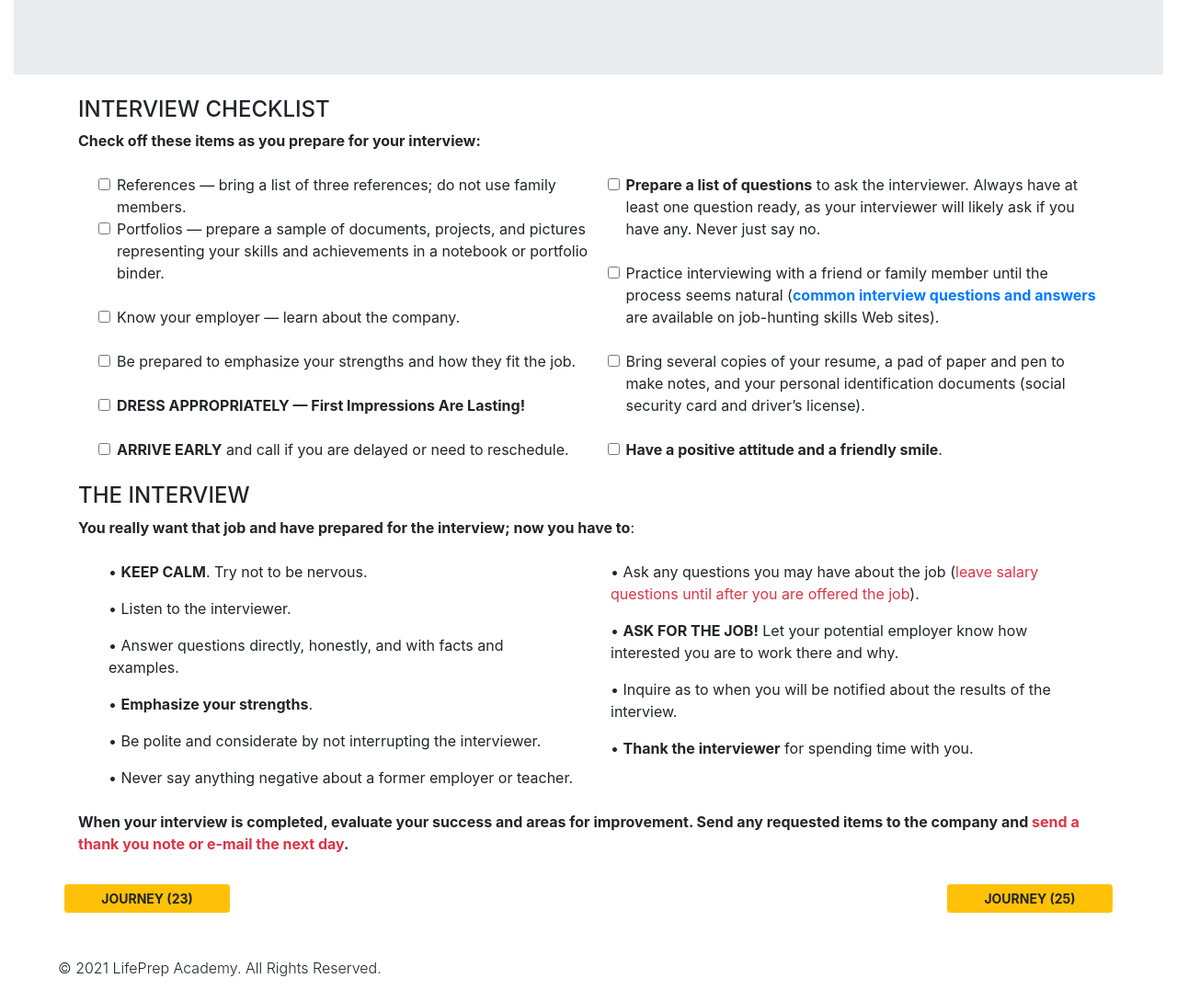
After one commit to sky8the2flies/lifeprepacademy, a Django app: template main_app/templates/main_app/journey/journey_24.html in a window 1280 px wide. The commit adds this page. Shown: the part 1379-2468 px from the top of the page at 92% size. Run offline with Django 3.2, Linux system fonts and the light colour scheme; the template is opened without the code that fills it, so the values that code supplies are empty; some libraries are stand-ins or nearby versions.

Commit message:
Journey25

```diff
--- a/main_app/templates/main_app/journey/journey_22.html
+++ b/main_app/templates/main_app/journey/journey_22.html
@@ -4,7 +4,7 @@
 </div>
 <div class="container text-center mt-3 mb-4">
       <h2 class="display-4 container text-center">Going on the <span class="text-warning">Journey</span></h2>
-      <h3 class="text-center">More Post Secondary Options</h3>
+      <h3 class="text-center">Career Planning and Tools</h3>
 </div>
 <hr>
 
--- /dev/null
+++ b/main_app/templates/main_app/journey/journey_24.html
@@ -0,0 +1,148 @@
+{% extends 'base.html' %}
+{% block content %}
+<div class="container-fluid p-0 m-0 w-100" style="height:28vh;background:url('https://lifeprep-academy.s3-us-west-1.amazonaws.com/Backgrounds/LP+Background-PostSecondary1.jpg') no-repeat center; background-size: 100%">
+</div>
+<div class="container text-center mt-3 mb-4">
+      <h2 class="display-4 container text-center">Going on the <span class="text-warning">Journey</span></h2>
+      <h3 class="text-center">Career Planning and Tools</h3>
+</div>
+<hr>
+
+<div class="container mb-4 mt-4">
+  <div class="row">
+    <div class="col float-left">
+        <a href="/journey/23/" class="row btn btn-sm btn-warning col-md-4 font-weight-bold float-left" role="button" aria-pressed="true">JOURNEY (23)</a>
+    </div>
+
+    <div class="col float-right">
+        <a href="/journey/25/" class="row btn btn-sm btn-warning col-md-4 font-weight-bold float-right" role="button" aria-pressed="true">JOURNEY (25)</a>
+    </div>
+  </div>
+</div>
+
+<div class="container mb-4">
+    <h4>PREPARATION FOR YOUR INTERVIEW</h4>
+    <img src="https://lifeprep-academy.s3-us-west-1.amazonaws.com/Journey/Inteview2.jpg" class="float-right ml-3" alt="Career Tools" style="width: 300px; height: 190px;">
+    <p><strong>Your cover letter and resume were a success; you got an interview—now what</strong>?
+
+    <p>When you arrive at an interview, you may be asked to fill out a <a href="https://www.thebalancecareers.com/job-application-form-sample-2061607/" class="font-weight-bold" target="_blank">Job Application</a> before the employer interviews you. <strong>Your application may be their first impression of you</strong>. Make it a good one by following these tips:</p>
+</div>
+<div class="container mt-3 pl-5 mb-4">
+    <p>1. Read the entire application before filling in any sections.
+    <p>2. <strong>Use information from your resume to complete the application</strong>.
+    <p>3. For difficult questions, use a separate piece of paper to practice writing answers.
+    <p>4. Use a pen (<strong>preferably black ink</strong>) and print clearly.
+    <p>5. Completely answer ALL questions. If questions do not apply, write N/A (not applicable) or draw a line in that space.
+    <p>6. After you’re done, <span class="text-danger font-weight-bold">proofread</span> the application, correcting spelling and grammar.
+    </p>
+</div>
+
+<div class="jumbotron jumbotron-fluid justiy-content-center mb-4 pl-3 pr-5">
+        <img src="https://lifeprep-academy.s3-us-west-1.amazonaws.com/Journey/CareerTools1.jpg" class="float-left mr-5 pt-2 pl-4 ml-5" style="width: 360px; height: 250px;">
+        <p class="container lead text-left mt-4 pb-2 mr-0"> <em>The California Fair Employment Practice (FEP) Act makes it illegal to ask questions about an applicant’s race, religious creed, color, national origin, ancestry, sex or disabilities BEFORE the person is employed. Questions about physical fitness are allowed if they are directly related and pertinent to the job.
+
+        <br><br>The Act also prohibits any nonrelated inquiry: for example, what your parents do, whether you rent or own a home, if you are planning to be married. This law ensures that an employer makes hiring decisions based on your skills, attitude, and ability to do the job.</em></p>
+</div>
+
+<div class="container mb-4">
+    <h4>INTERVIEW CHECKLIST</h4>
+    <p><strong>Check off these items as you prepare for your interview:</strong></p>
+</div>
+
+<div class="container pl-5">
+    <div class="row">
+        <div class=" col-6 pl-4 form-check">
+            <input class="form-check-input" type="checkbox" value="" id="defaultCheck1">
+            <label class="form-check-label" for="defaultCheck1">
+            References — bring a list of three references; do not use family members.
+            </label>
+        <br>
+            <input class="form-check-input" type="checkbox" value="" id="defaultCheck1">
+            <label class="form-check-label" for="defaultCheck1">
+            Portfolios — prepare a sample of documents, projects, and pictures representing your skills and achievements in a notebook or portfolio binder.
+            </label>
+        <br><br>
+            <input class="form-check-input" type="checkbox" value="" id="defaultCheck1">
+            <label class="form-check-label" for="defaultCheck1">
+            Know your employer — learn about the company.
+            </label>
+        <br><br>
+            <input class="form-check-input" type="checkbox" value="" id="defaultCheck1">
+            <label class="form-check-label" for="defaultCheck1">
+            Be prepared to emphasize your strengths and how they fit the job.
+            </label>
+        <br><br>
+            <input class="form-check-input" type="checkbox" value="" id="defaultCheck1">
+            <label class="form-check-label" for="defaultCheck1">
+            <span class="font-weight-bold text-capitalize">DRESS APPROPRIATELY — first impressions are lasting!
+            </label>
+        <br><br>
+            <input class="form-check-input" type="checkbox" value="" id="defaultCheck1">
+            <label class="form-check-label" for="defaultCheck1">
+            <strong>ARRIVE EARLY</strong> and call if you are delayed or need to reschedule.
+            </label>
+        </div>
+        <div class=" col-6 pl-4 form-check">
+            <input class="form-check-input" type="checkbox" value="" id="defaultCheck1">
+            <label class="form-check-label" for="defaultCheck1">
+            <strong>Prepare a list of questions</strong> to ask the interviewer. Always have at least one question ready, as your interviewer will likely ask if you have any. Never just say no.
+            </label>
+        <br><br>
+            <input class="form-check-input" type="checkbox" value="" id="defaultCheck1">
+            <label class="form-check-label" for="defaultCheck1">
+            Practice interviewing with a friend or family member until the process seems natural (<a href="https://www.indeed.com/career-advice/interviewing/top-interview-questions-and-answers" class="font-weight-bold" target="_blank">common interview questions and answers</a> are available on job-hunting skills Web sites).
+            </label>
+        <br><br>
+            <input class="form-check-input" type="checkbox" value="" id="defaultCheck1">
+            <label class="form-check-label" for="defaultCheck1">
+            Bring several copies of your resume, a pad of paper and pen to make notes, and your personal identification documents (social security card and driver’s license).
+            </label>
+        <br><br>
+            <input class="form-check-input" type="checkbox" value="" id="defaultCheck1">
+            <label class="form-check-label" for="defaultCheck1">
+            <strong>Have a positive attitude and a friendly smile</strong>.
+            </label>
+        </div>
+    </div>
+</div>
+
+<div class="container mt-4 mb-2">
+    <h4>THE INTERVIEW</h4>
+    <p><strong>You really want that job and have prepared for the interview; now you have to</strong>:
+</div>
+
+<div class="container">
+    <div class="row">
+    <div class="container col-6 mt-2 pl-5 mb-2">
+    <p>• <strong>KEEP CALM</strong>. Try not to be nervous.
+    <p>• Listen to the interviewer.
+    <p>• Answer questions directly, honestly, and with facts and examples.
+    <p>• <strong>Emphasize your strengths</strong>.
+    <p>• Be polite and considerate by not interrupting the interviewer.
+    <p>• Never say anything negative about a former employer or teacher.
+</div>
+<div class="container col-6 mt-2 pl-4">
+    <p>• Ask any questions you may have about the job (<span class="text-danger">leave salary questions until after you are offered the job</span>).
+    <p>• <strong>ASK FOR THE JOB!</strong> Let your potential employer know how interested you are to work there and why.
+    <p>• Inquire as to when you will be notified about the results of the interview.
+    <p>• <strong>Thank the interviewer</strong> for spending time with you.
+    </p>
+</div>
+
+<div class="container mb-2 ">
+    <p><strong>When your interview is completed, evaluate your success and areas for improvement. Send any requested items to the company and <span class="text-danger">send a thank you note or e-mail the next day</span>.</strong></p>
+</div>
+
+<div class="container mb-5 mt-2">
+  <div class="row">
+    <div class="col float-left">
+        <a href="/journey/23/" class="row btn btn-sm btn-warning col-md-4 font-weight-bold float-left" role="button" aria-pressed="true">JOURNEY (23)</a>
+    </div>
+
+    <div class="col float-right">
+        <a href="/journey/25/" class="row btn btn-sm btn-warning col-md-4 font-weight-bold float-right" role="button" aria-pressed="true">JOURNEY (25)</a>
+    </div>
+  </div>
+</div>
+</div>
+{% endblock %}
```
Also changed, not shown: main_app/templates/main_app/journey/journey_23.html (+9 -9 lines), main_app/templates/main_app/journey/journey_25.html (added, +95 -0 lines).
